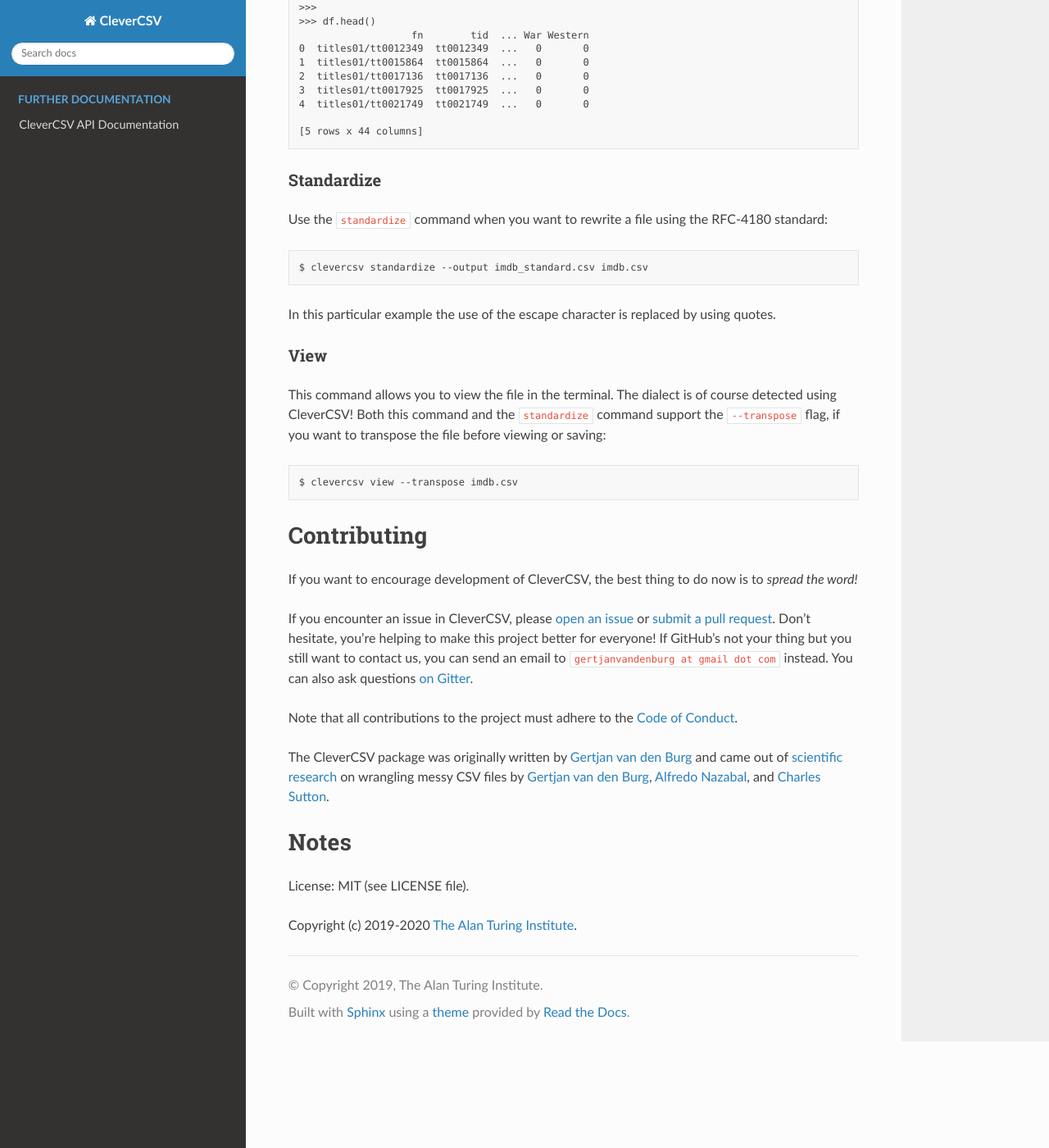
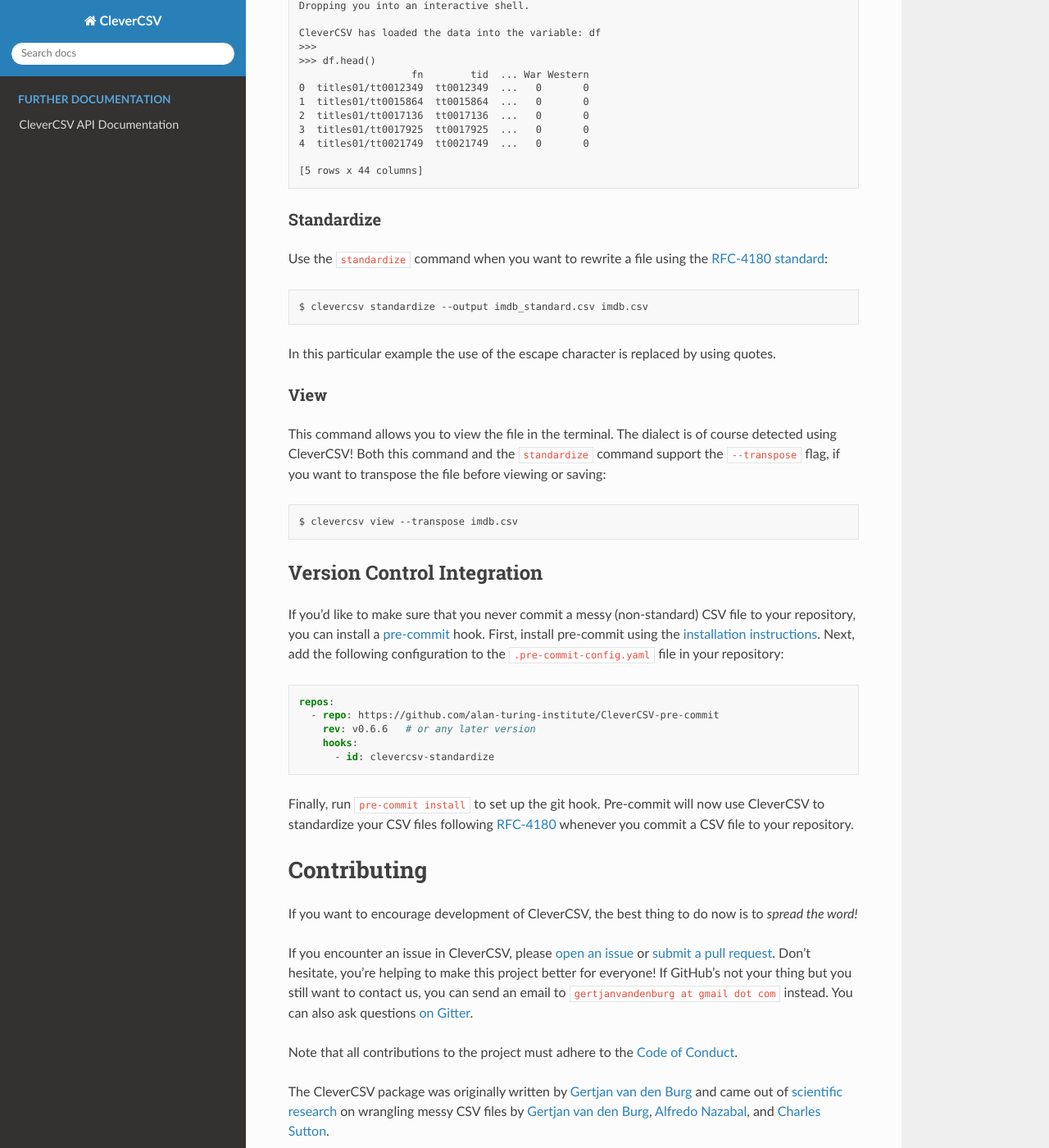
Before and after one commit to alan-turing-institute/CleverCSV, a Sphinx documentation site: the page built from docs/README.rst, in a window 1280 px wide and 1400 px high, scrolled down 5500 px. Shown: the whole window at 82% size. Built offline with Sphinx 7.4.7 and the Read the Docs theme 2.0.0, drawn with Linux system fonts in a browser that asks for light colours; pages that are not in the unit, such as notebooks, are missing from menus; some of the changed text lies outside the part shown.

Commit message:
Update docs

```diff
--- a/docs/README.rst
+++ b/docs/README.rst
@@ -8,8 +8,8 @@
    <p align="center">
            <img width="60%" src="https://raw.githubusercontent.com/alan-turing-institute/CleverCSV/eea72549195e37bd4347d87fd82bc98be2f1383d/.logo.png">
            <br>
-           <a href="https://travis-ci.org/alan-turing-institute/CleverCSV">
-                   <img src="https://travis-ci.org/alan-turing-institute/CleverCSV.svg?branch=master" alt="Travis Build Status">
+           <a href="https://github.com/alan-turing-institute/CleverCSV/actions">
+                   <img src="https://github.com/alan-turing-institute/CleverCSV/workflows/build/badge.svg" alt="Github Actions Build Status">
            </a>
            <a href="https://pypi.org/project/clevercsv/">
                    <img src="https://badge.fury.io/py/clevercsv.svg" alt="PyPI version">
@@ -20,10 +20,8 @@
            <a href="https://pepy.tech/project/clevercsv">
                    <img src="https://pepy.tech/badge/clevercsv" alt="Downloads">
            </a>
-           <a href="https://gitter.im/alan-turing-institute/CleverCSV">
-                 <img src="https://badges.gitter.im/alan-turing-institute/CleverCSV.svg" alt="chat on gitter">
-           </a>
-           <a href="https://mybinder.org/v2/gh/alan-turing-institute/CleverCSVDemo/master?filepath=CSV_dialect_detection_with_CleverCSV.ipynb">
+           <a
+           href="https://mybinder.org/v2/gh/alan-turing-institute/CleverCSVDemo/master?filepath=CSV_dialect_detection_with_CleverCSV.ipynb">
                    <img src="https://mybinder.org/badge_logo.svg" alt="Binder">
            </a>
            <a href="https://rdcu.be/bLVur">
@@ -47,10 +45,13 @@
   (PDF) <https://gertjanvandenburg.com/papers/VandenBurg_Nazabal_Sutton_-_Wrangling_Messy_CSV_Files_by_Detecting_Row_and_Type_Patterns_2019.pdf>`_
 * `Reproducible Research Repo <https://github.com/alan-turing-institute/CSV_Wrangling/>`_
 * `Blog post on messy CSV files <https://towardsdatascience.com/handling-messy-csv-files-2ef829aa441d>`_
+* `Discussion
+  forum <https://github.com/alan-turing-institute/CleverCSV/discussions>`_\ : a
+  place to ask questions and share ideas!
 
 ----
 
-*Contents:* :raw-html-m2r:`<a href="#introduction"><b>Introduction</b></a>` | :raw-html-m2r:`<a href="#installation"><b>Installation</b></a>` | :raw-html-m2r:`<a href="#usage"><b>Usage</b></a>` | :raw-html-m2r:`<a href="#python-library">Python Library</a>` | :raw-html-m2r:`<a href="#command-line-tool">Command-Line Tool</a>` | :raw-html-m2r:`<a href="#contributing"><b>Contributing</b></a>` | :raw-html-m2r:`<a href="#notes"><b>Notes</b></a>`
+*Contents:* :raw-html-m2r:`<a href="#introduction"><b>Introduction</b></a>` | :raw-html-m2r:`<a href="#installation"><b>Installation</b></a>` | :raw-html-m2r:`<a href="#usage"><b>Usage</b></a>` | :raw-html-m2r:`<a href="#python-library">Python Library</a>` | :raw-html-m2r:`<a href="#command-line-tool">Command-Line Tool</a>` | :raw-html-m2r:`<a href="#version-control-integration">Version Control Integration</a>` | :raw-html-m2r:`<a href="#contributing"><b>Contributing</b></a>` | :raw-html-m2r:`<a href="#notes"><b>Notes</b></a>`
 
 ----
 
@@ -165,7 +166,8 @@
   `stream_dicts <https://clevercsv.readthedocs.io/en/latest/source/clevercsv.html#clevercsv.wrappers.stream_dicts>`_
   is also available.
 * `write_table <https://clevercsv.readthedocs.io/en/latest/source/clevercsv.html#clevercsv.wrappers.write_table>`_\ :
-  write a table (a list of lists) to a file using the RFC-4180 dialect.
+  write a table (a list of lists) to a file using the
+  `RFC-4180 <https://tools.ietf.org/html/rfc4180>`_ dialect.
 
 Of course, you can also use the traditional way of loading a CSV file, as in
 the Python CSV module:
@@ -330,7 +332,7 @@
 ~~~~~~~~~~~
 
 Use the ``standardize`` command when you want to rewrite a file using the
-RFC-4180 standard:
+`RFC-4180 standard <https://tools.ietf.org/html/rfc4180>`_\ :
 
 .. code-block:: text
 
@@ -350,6 +352,29 @@
 .. code-block:: text
 
    $ clevercsv view --transpose imdb.csv
+
+Version Control Integration
+^^^^^^^^^^^^^^^^^^^^^^^^^^^
+
+If you'd like to make sure that you never commit a messy (non-standard) CSV
+file to your repository, you can install a
+`pre-commit <https://pre-commit.com/>`_ hook. First, install pre-commit using
+the `installation instructions <https://pre-commit.com/#install>`_. Next, add
+the following configuration to the ``.pre-commit-config.yaml`` file in your
+repository:
+
+.. code-block:: yaml
+
+   repos:
+     - repo: https://github.com/alan-turing-institute/CleverCSV-pre-commit
+       rev: v0.6.6   # or any later version
+       hooks:
+         - id: clevercsv-standardize
+
+Finally, run ``pre-commit install`` to set up the git hook. Pre-commit will
+now use CleverCSV to standardize your CSV files following
+`RFC-4180 <https://tools.ietf.org/html/rfc4180>`_ whenever you commit a CSV file
+to your repository.
 
 Contributing
 ------------
```
